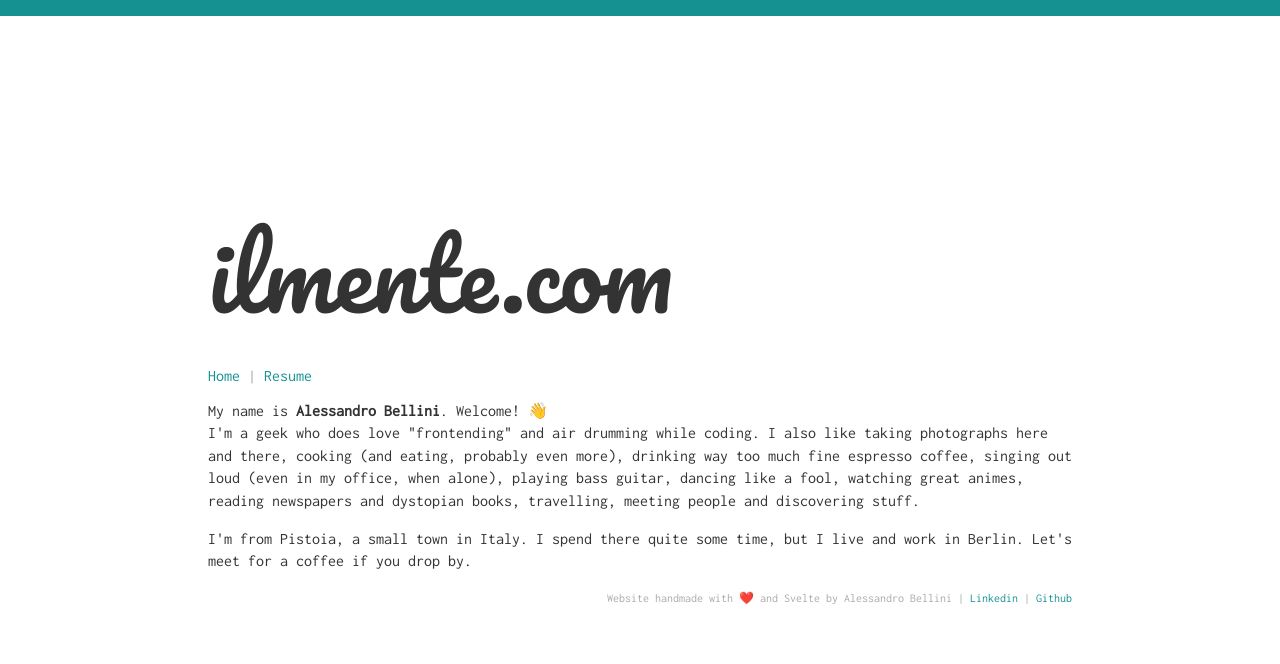
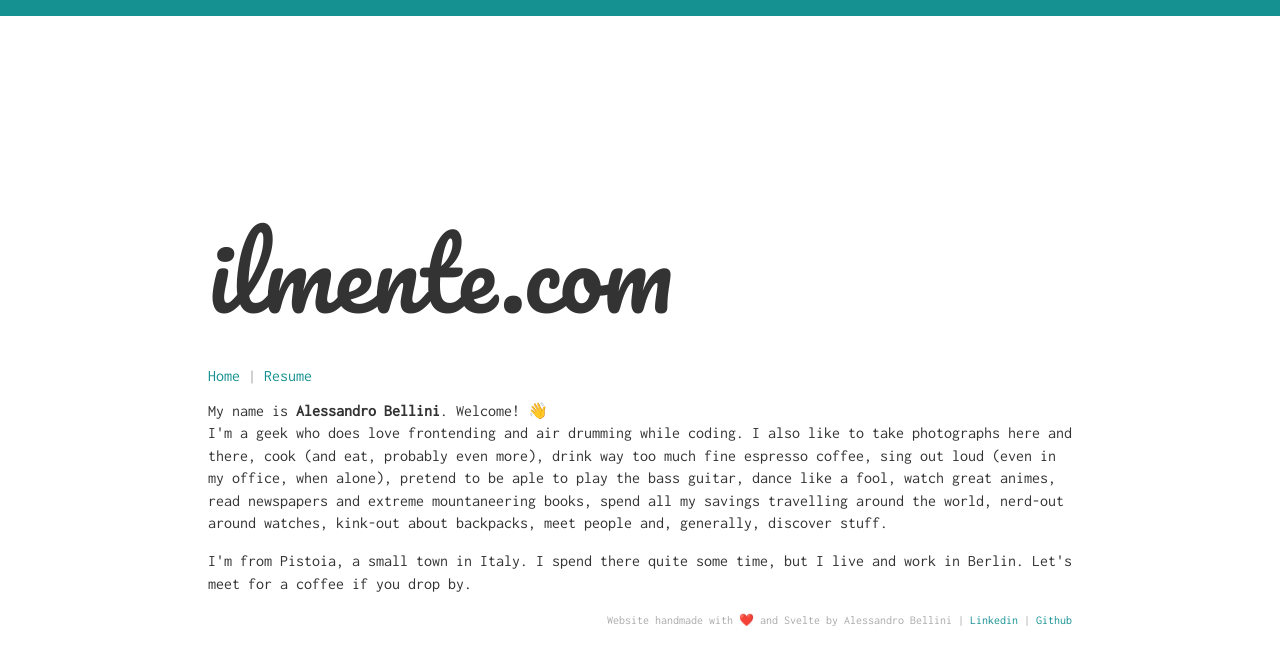
Before and after one commit to ilmente/ilmente.com, a SvelteKit app: page / in a window 1280 px wide. Shown: the top 664 px of the page. Built offline with nearby package versions, Linux system fonts and the light colour scheme.

Commit message:
update content

```diff
--- a/src/routes/+page.svelte
+++ b/src/routes/+page.svelte
@@ -7,11 +7,12 @@
 	<p>
 		My name is <strong>Alessandro Bellini</strong>. Welcome! 👋
 		<br />
-		I'm a geek who does love "frontending" and air drumming while coding. I also like taking photographs
-		here and there, cooking (and eating, probably even more), drinking way too much fine espresso coffee,
-		singing out loud (even in my office, when alone), playing bass guitar, dancing like a fool, watching
-		great animes, reading newspapers and dystopian books, travelling, meeting people and discovering
-		stuff.
+		I'm a geek who does love frontending and air drumming while coding. I also like to take photographs
+		here and there, cook (and eat, probably even more), drink way too much fine espresso coffee, sing
+		out loud (even in my office, when alone), pretend to be aple to play the bass guitar, dance like
+		a fool, watch great animes, read newspapers and extreme mountaneering books, spend all my savings
+		travelling around the world, nerd-out around watches, kink-out about backpacks, meet people and,
+		generally, discover stuff.
 	</p>
 	<p>
 		I'm from Pistoia, a small town in Italy. I spend there quite some time, but I live and work in
--- a/src/routes/resume/+page.svelte
+++ b/src/routes/resume/+page.svelte
@@ -12,8 +12,7 @@
 	<p data-screen-only>
 		This is my official <em>curriculum vitae</em>.
 		<br />
-		It is actually printable (formatted for A4 - remove all the margins for a better result), but save
-		some paper and just create a pdf.
+		It is actually printable 🖨️ (formatted for A4 sheets), but save some paper 🌳 and just create a pdf.
 	</p>
 
 	<div class="resume__grid">
```
